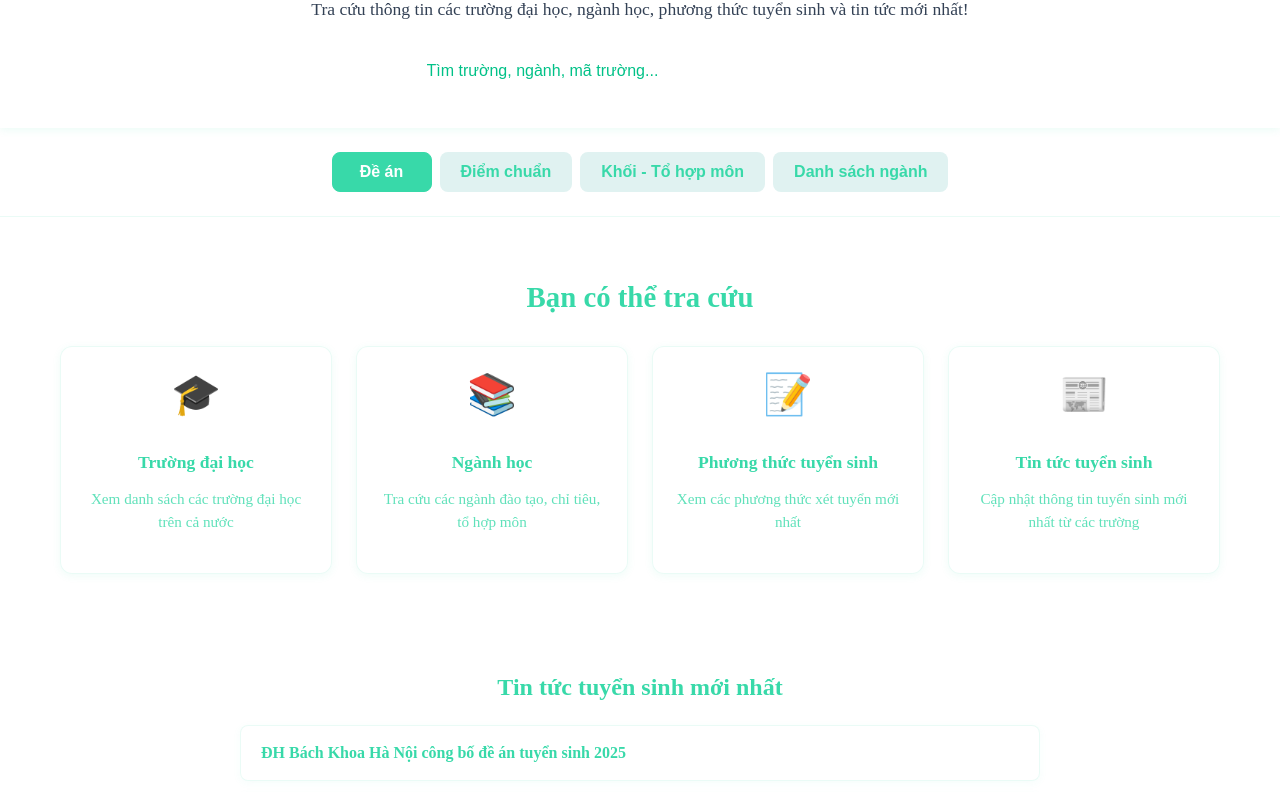
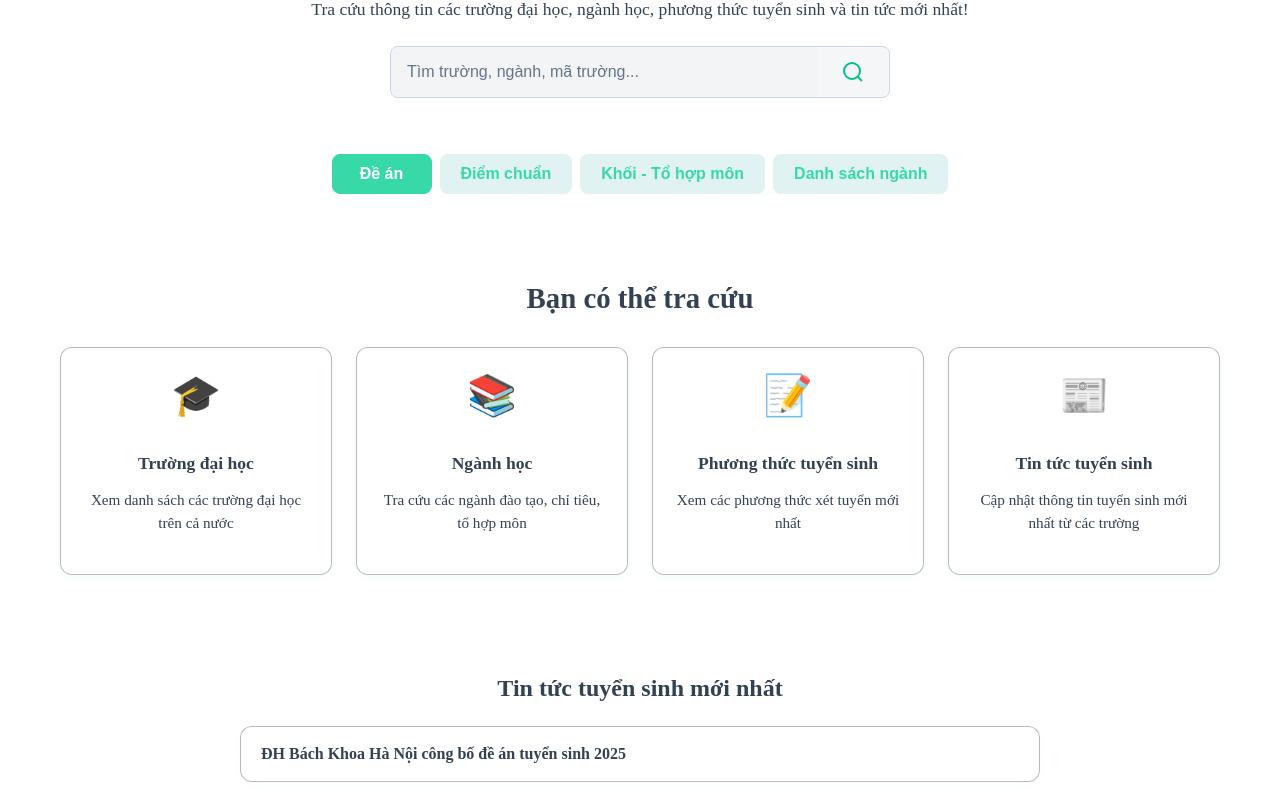
Before and after one commit to university-entry-helper-system/FE_SBA_NEW, a React (Vite) app: page / in a window 1280 px wide. Shown: the part 615-1407 px from the top of the page. Built offline with nearby package versions, Linux system fonts and the light colour scheme.

Commit message:
fix: home page css

```diff
--- a/src/css/home.css
+++ b/src/css/home.css
@@ -11,8 +11,8 @@
   text-align: center;
   margin: 0;
   padding: 40px 20px 32px 20px;
-  box-shadow: 0 2px 8px rgba(56, 217, 169, 0.1);
   width: 100%;
+
 }
 
 .hero-content {
@@ -55,38 +55,40 @@
   max-width: 500px;
   margin-left: auto;
   margin-right: auto;
+  background: #f3f4f6;
+  border-radius: 8px;
+  border: 1px solid #cbd5e1;
 }
 
 .search-input {
   width: 100%;
-  max-width: 400px;
+  max-width: 430px;
   padding: 12px 16px;
   border-radius: 8px 0 0 8px;
-  border: 1px solid rgba(255, 255, 255, 0.3);
+  border: none;
   font-size: 1rem;
   outline: none;
-  background: rgba(255, 255, 255, 0.95);
-  color: #00c187;
+  background: transparent;
+  color: #1e293b;
   transition: all 0.2s ease;
 }
 
 .search-input:focus {
-  border-color: rgba(255, 255, 255, 0.6);
-  transform: none;
+  border: none;
+  box-shadow: 0 0 0 2px #38d9a9;
 }
 
 .search-input::placeholder {
-  color: #00c187;
-
+  color: #64748b;
 }
 
 .search-btn {
   background: rgba(255, 255, 255, 0.2);
-  color: #fff;
+  color: #00c187;
   border: 1px solid rgba(255, 255, 255, 0.3);
   border-left: none;
   border-radius: 0 8px 8px 0;
-  padding: 12px 18px;
+  padding: 12px 23px;
   cursor: pointer;
   transition: all 0.2s ease;
   display: flex;
@@ -95,7 +97,7 @@
 }
 
 .search-btn:hover {
-  background: rgba(255, 255, 255, 0.3);
+  background: rgba(135, 135, 135, 0.3);
 }
 
 .search-dropdown {
@@ -144,7 +146,6 @@
 .tabs-section {
   margin: 0;
   padding: 24px 20px;
-  border-bottom: 1px solid rgba(56, 217, 169, 0.1);
 }
 
 .tabs {
@@ -192,7 +193,7 @@
   font-size: clamp(1.5rem, 3vw, 1.8rem);
   font-weight: 700;
   margin-bottom: 32px;
-  color: #38d9a9;
+  color: #334155;
 }
 
 .features-list {
@@ -211,9 +212,9 @@
   text-align: center;
   box-shadow: 0 2px 8px rgba(56, 217, 169, 0.08);
   text-decoration: none;
-  color: #38d9a9;
+  color: #334155;
   transition: all 0.2s ease;
-  border: 1px solid rgba(56, 217, 169, 0.1);
+  border: 1px solid rgba(0, 0, 0, 0.27);
 }
 
 .feature-card:hover {
@@ -245,7 +246,8 @@
 
 .feature-desc {
   font-size: 0.95rem;
-  color: rgba(56, 217, 169, 0.8);
+  color: #334155;
+
   line-height: 1.5;
   transition: color 0.2s ease;
 }
@@ -265,7 +267,8 @@
   font-weight: 700;
   margin-bottom: 24px;
   text-align: center;
-  color: #38d9a9;
+  color: #334155;
+
 }
 
 .news-list {
@@ -279,11 +282,11 @@
 
 .news-list li {
   background: rgba(255, 255, 255, 0.7);
-  border-radius: 8px;
+  border-radius: 12px;
   padding: 16px 20px;
   box-shadow: 0 2px 8px rgba(56, 217, 169, 0.05);
   transition: all 0.2s ease;
-  border: 1px solid rgba(56, 217, 169, 0.1);
+  border: 1px solid rgba(0, 0, 0, 0.27);
 }
 
 .news-list li:hover {
@@ -293,7 +296,7 @@
 }
 
 .news-list a {
-  color: #38d9a9;
+  color: #334155;
   text-decoration: none;
   font-size: 1rem;
   font-weight: 600;
```
